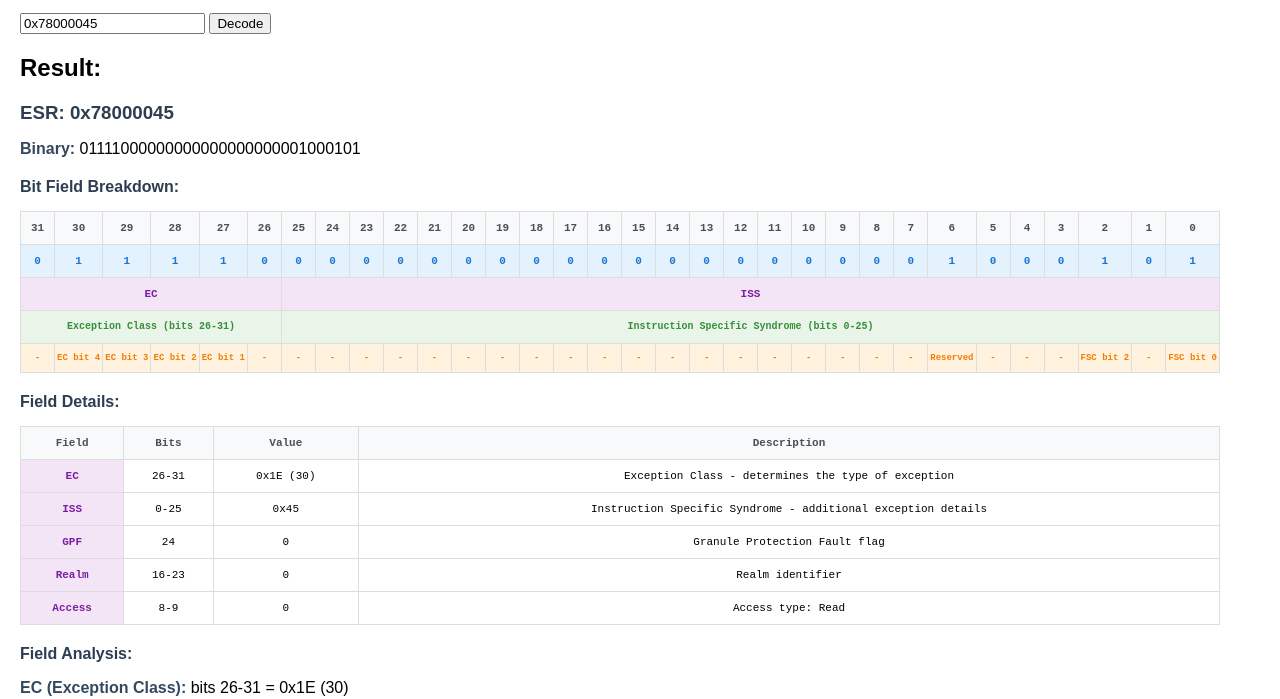
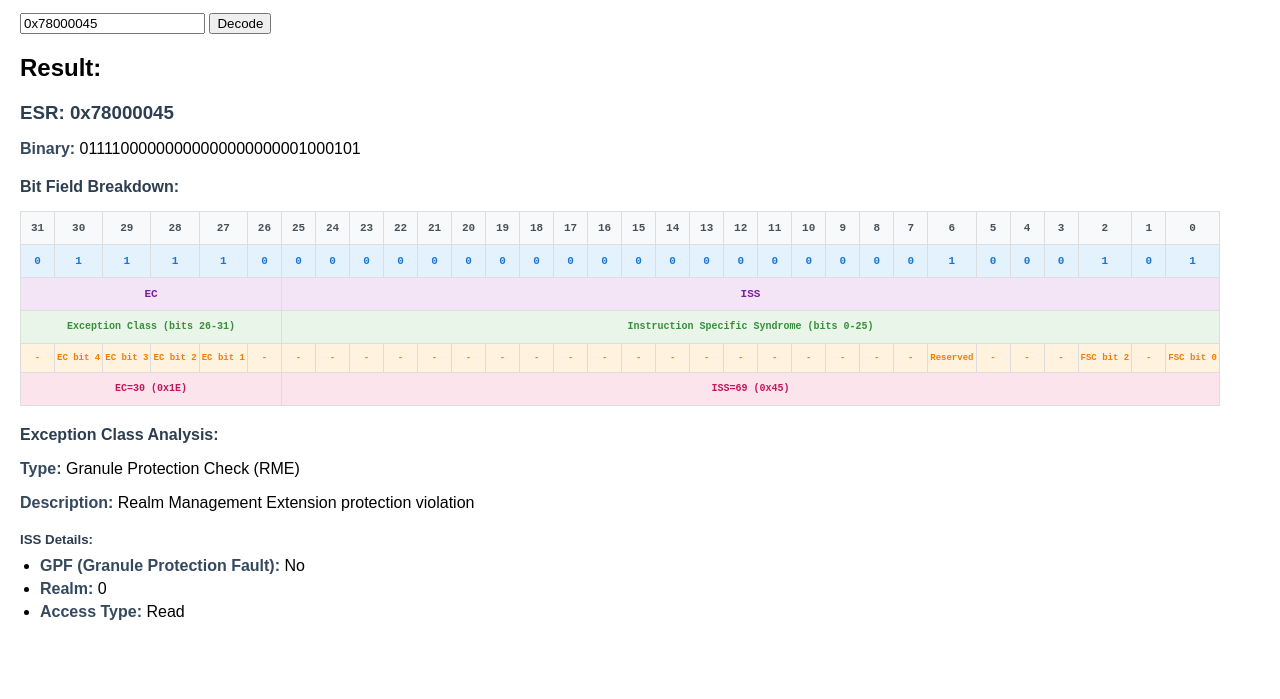
Before and after one commit to sqaureshape/arm_esr_decoder, a plain HTML site: page docs/index.html in a window 1280 px wide. Shown: the part 101-800 px from the top of the page. Drawn offline with Linux system fonts and the light colour scheme.

Commit message:
Redesign to single comprehensive table matching esr.arm64.dev format exactly

```diff
--- a/docs/index.html
+++ b/docs/index.html
@@ -60,6 +60,13 @@
       font-weight: bold;
       padding: 4px 2px;
     }
+    .bit-table .field-info {
+      background-color: #fce4ec;
+      text-align: center;
+      font-size: 10px;
+      color: #c2185b;
+      font-weight: bold;
+    }
     .bit-table td[colspan] {
       text-align: center;
       font-weight: bold;
--- a/docs/scripts/esr_decode.js
+++ b/docs/scripts/esr_decode.js
@@ -21,13 +21,8 @@ function decodeESR() {
     let output = `<h3>ESR: 0x${esr.toString(16).toUpperCase()}</h3>`;
     output += `<p><strong>Binary:</strong> ${esr.toString(2).padStart(32, '0')}</p>`;
 
-    // Create professional bit field table
-    output += createProfessionalBitFieldTable(esr);
-
-    // Field descriptions
-    output += `<h4>Field Analysis:</h4>`;
-    output += `<p><strong>EC (Exception Class):</strong> bits 26-31 = 0x${ec.toString(16).toUpperCase()} (${ec})</p>`;
-    output += `<p><strong>ISS (Instruction Specific Syndrome):</strong> bits 0-25 = 0x${iss.toString(16).toUpperCase()}</p>`;
+    // Create single comprehensive bit field table
+    output += createComprehensiveBitFieldTable(esr);
 
     // Exception Class Analysis
     output += `<h4>Exception Class Analysis:</h4>`;
@@ -91,10 +86,8 @@ function decodeESR() {
   }
 }
 
-function createProfessionalBitFieldTable(esr) {
+function createComprehensiveBitFieldTable(esr) {
   let table = `<h4>Bit Field Breakdown:</h4>`;
-
-  // Create the main bit field table
   table += `<table class="bit-table">`;
 
   // Header row with bit positions
@@ -124,7 +117,7 @@ function createProfessionalBitFieldTable(esr) {
   table += `<td colspan="26" class="field-desc">Instruction Specific Syndrome (bits 0-25)</td>`;
   table += `</tr>`;
 
-  // Row explaining what each bit means when set to 1
+  // Row with bit meanings (what each set bit represents)
   table += `<tr>`;
   for (let i = 31; i >= 0; i--) {
     const bit = (esr >> i) & 1;
@@ -136,85 +129,11 @@ function createProfessionalBitFieldTable(esr) {
   }
   table += `</tr>`;
 
-  table += `</table>`;
-
-  // Create detailed field explanation table
-  table += `<h4>Field Details:</h4>`;
-  table += `<table class="bit-table">`;
-  table += `<tr><th>Field</th><th>Bits</th><th>Value</th><th>Description</th></tr>`;
-
-  // EC field
-  const ec = (esr >> 26) & 0x3F;
+  // Row with detailed field information
   table += `<tr>`;
-  table += `<td class="field-name">EC</td>`;
-  table += `<td>26-31</td>`;
-  table += `<td>0x${ec.toString(16).toUpperCase()} (${ec})</td>`;
-  table += `<td>Exception Class - determines the type of exception</td>`;
+  table += `<td colspan="6" class="field-info">EC=${(esr >> 26) & 0x3F} (0x${((esr >> 26) & 0x3F).toString(16).toUpperCase()})</td>`;
+  table += `<td colspan="26" class="field-info">ISS=${esr & 0x3FFFFFF} (0x${(esr & 0x3FFFFFF).toString(16).toUpperCase()})</td>`;
   table += `</tr>`;
-
-  // ISS field
-  const iss = esr & 0x3FFFFFF;
-  table += `<tr>`;
-  table += `<td class="field-name">ISS</td>`;
-  table += `<td>0-25</td>`;
-  table += `<td>0x${iss.toString(16).toUpperCase()}</td>`;
-  table += `<td>Instruction Specific Syndrome - additional exception details</td>`;
-  table += `</tr>`;
-
-  // Add specific ISS subfields based on EC
-  if (ec === 0x1E) {
-    // RME specific fields
-    const gpf = (iss >> 24) & 0x1;
-    const realm = (iss >> 16) & 0xFF;
-    const access = (iss >> 8) & 0x3;
-
-    table += `<tr>`;
-    table += `<td class="field-name">GPF</td>`;
-    table += `<td>24</td>`;
-    table += `<td>${gpf}</td>`;
-    table += `<td>Granule Protection Fault flag</td>`;
-    table += `</tr>`;
-
-    table += `<tr>`;
-    table += `<td class="field-name">Realm</td>`;
-    table += `<td>16-23</td>`;
-    table += `<td>${realm}</td>`;
-    table += `<td>Realm identifier</td>`;
-    table += `</tr>`;
-
-    table += `<tr>`;
-    table += `<td class="field-name">Access</td>`;
-    table += `<td>8-9</td>`;
-    table += `<td>${access}</td>`;
-    table += `<td>Access type: ${getAccessType(iss)}</td>`;
-    table += `</tr>`;
-  } else if (ec === 0x20 || ec === 0x24 || ec === 0x25 || ec === 0x26) {
-    // Abort specific fields
-    const fsc = (iss >> 0) & 0x3F;
-    const ea = (iss >> 9) & 0x1;
-    const s1ptw = (iss >> 7) & 0x1;
-
-    table += `<tr>`;
-    table += `<td class="field-name">FSC</td>`;
-    table += `<td>0-5</td>`;
-    table += `<td>0x${fsc.toString(16).toUpperCase()}</td>`;
-    table += `<td>Fault Status Code</td>`;
-    table += `</tr>`;
-
-    table += `<tr>`;
-    table += `<td class="field-name">EA</td>`;
-    table += `<td>9</td>`;
-    table += `<td>${ea}</td>`;
-    table += `<td>External Abort</td>`;
-    table += `</tr>`;
-
-    table += `<tr>`;
-    table += `<td class="field-name">S1PTW</td>`;
-    table += `<td>7</td>`;
-    table += `<td>${s1ptw}</td>`;
-    table += `<td>Stage 1 Page Table Walk</td>`;
-    table += `</tr>`;
-  }
 
   table += `</table>`;
 
```
